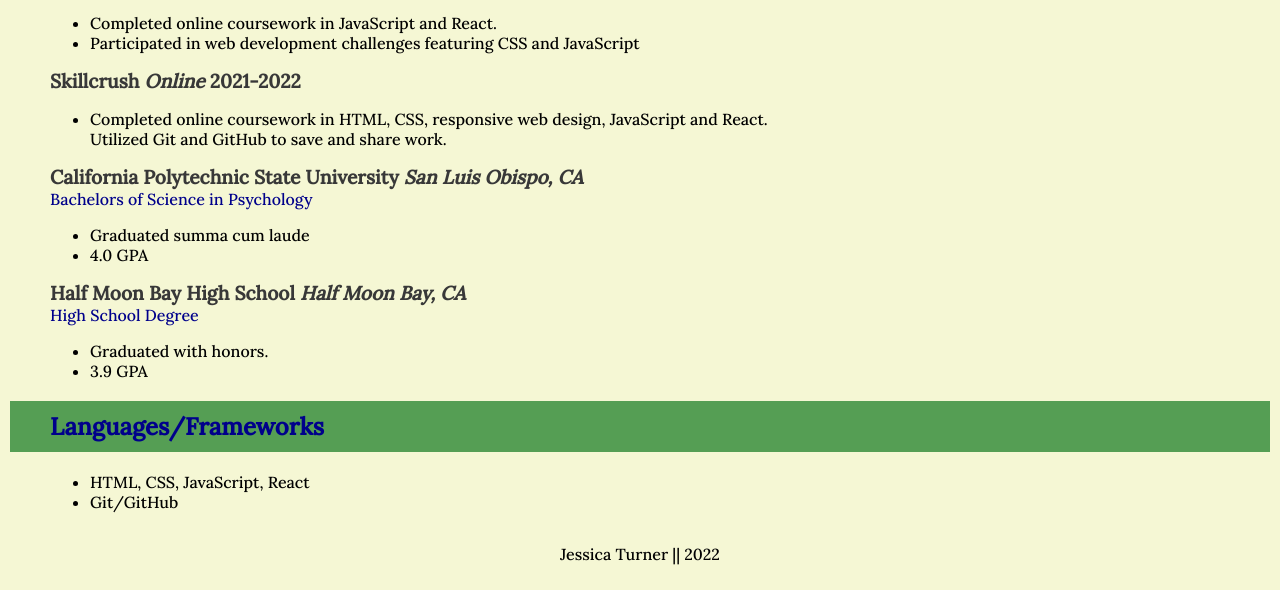
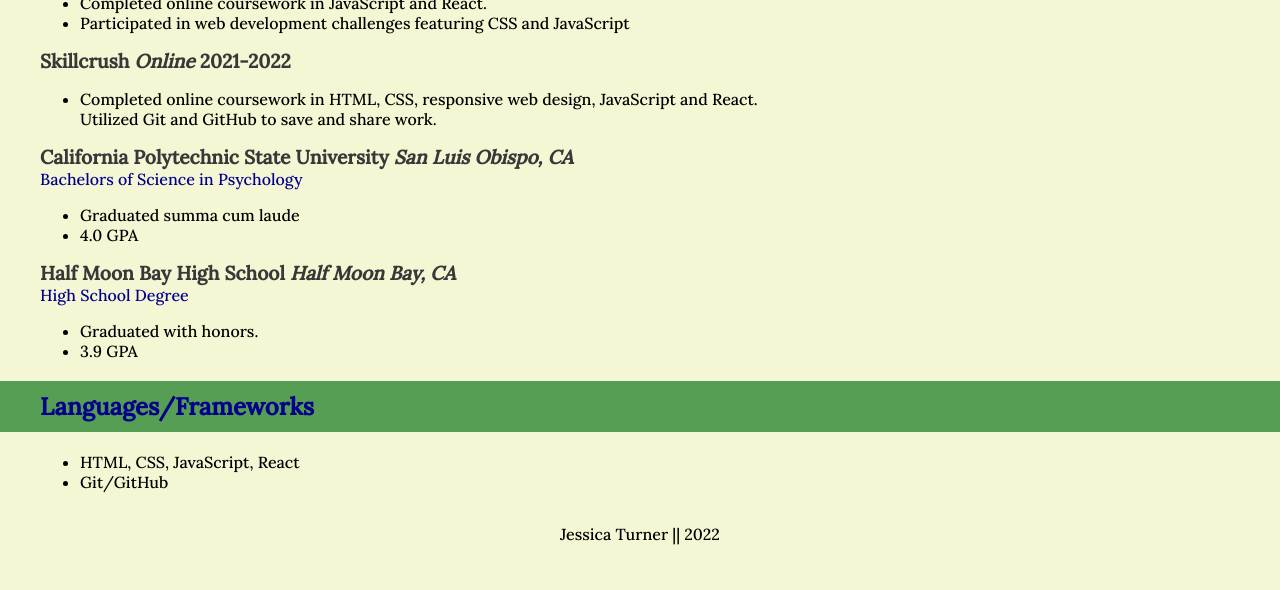
Before and after one commit to jmcclung3509/personal-website-jessica-turner-skibble, a plain HTML site: page index.html in a window 1280 px wide. Shown: the part 565-1155 px from the top of the page. After the commit the page ends 1125 px from the top, so only its background shows below. Drawn offline with Linux system fonts and the light colour scheme; a web font is replaced by a local one.

Commit message:
Deleted padding to body

```diff
--- a/main.css
+++ b/main.css
@@ -1,7 +1,6 @@
 body {
     font-family: 'lora', sans-serif;
     background-color: #F5F7D4;
-    padding : 20px 10px 10px 10px;
     margin: 0;
     font-size: 16px;
     margin: 0;
```
